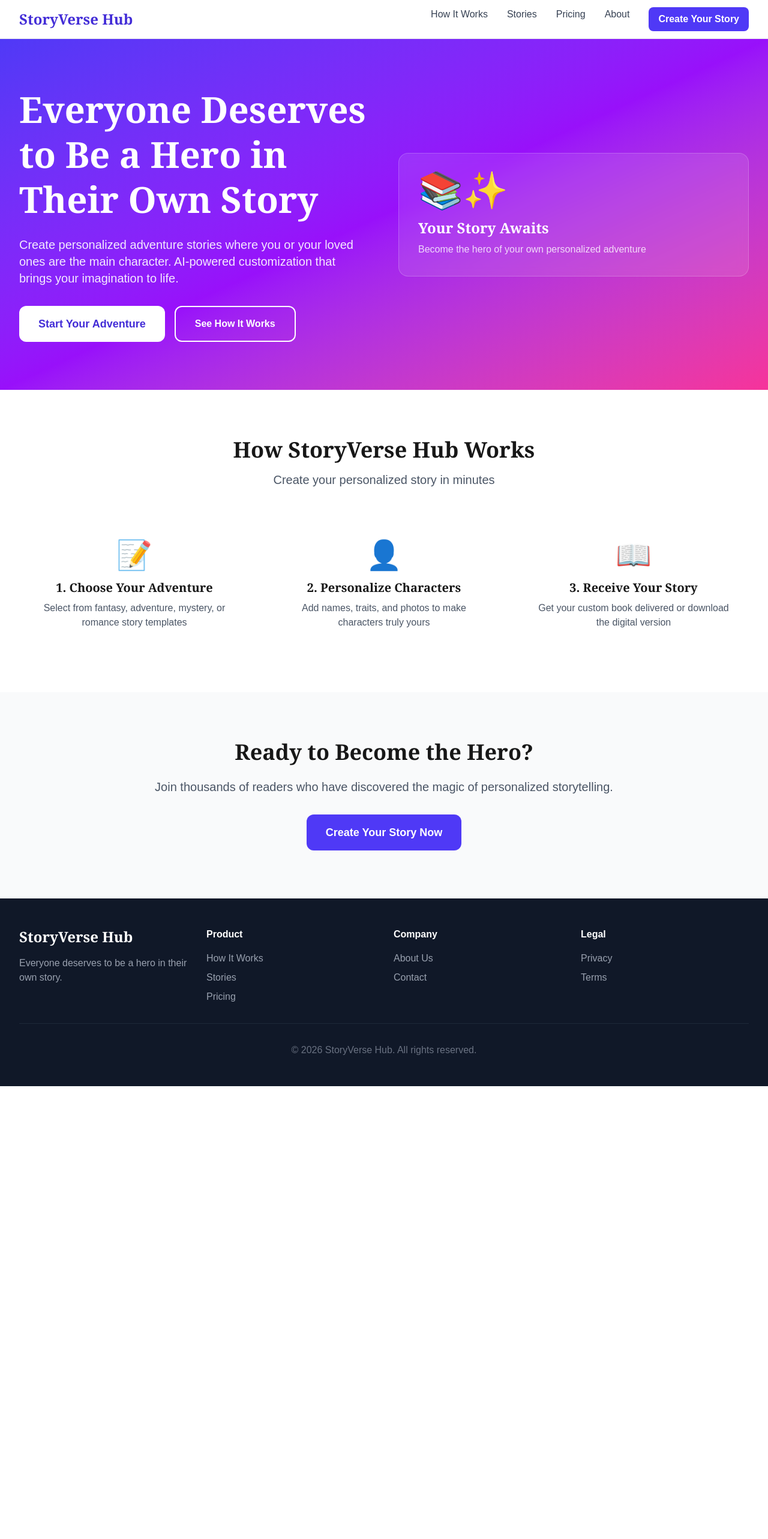
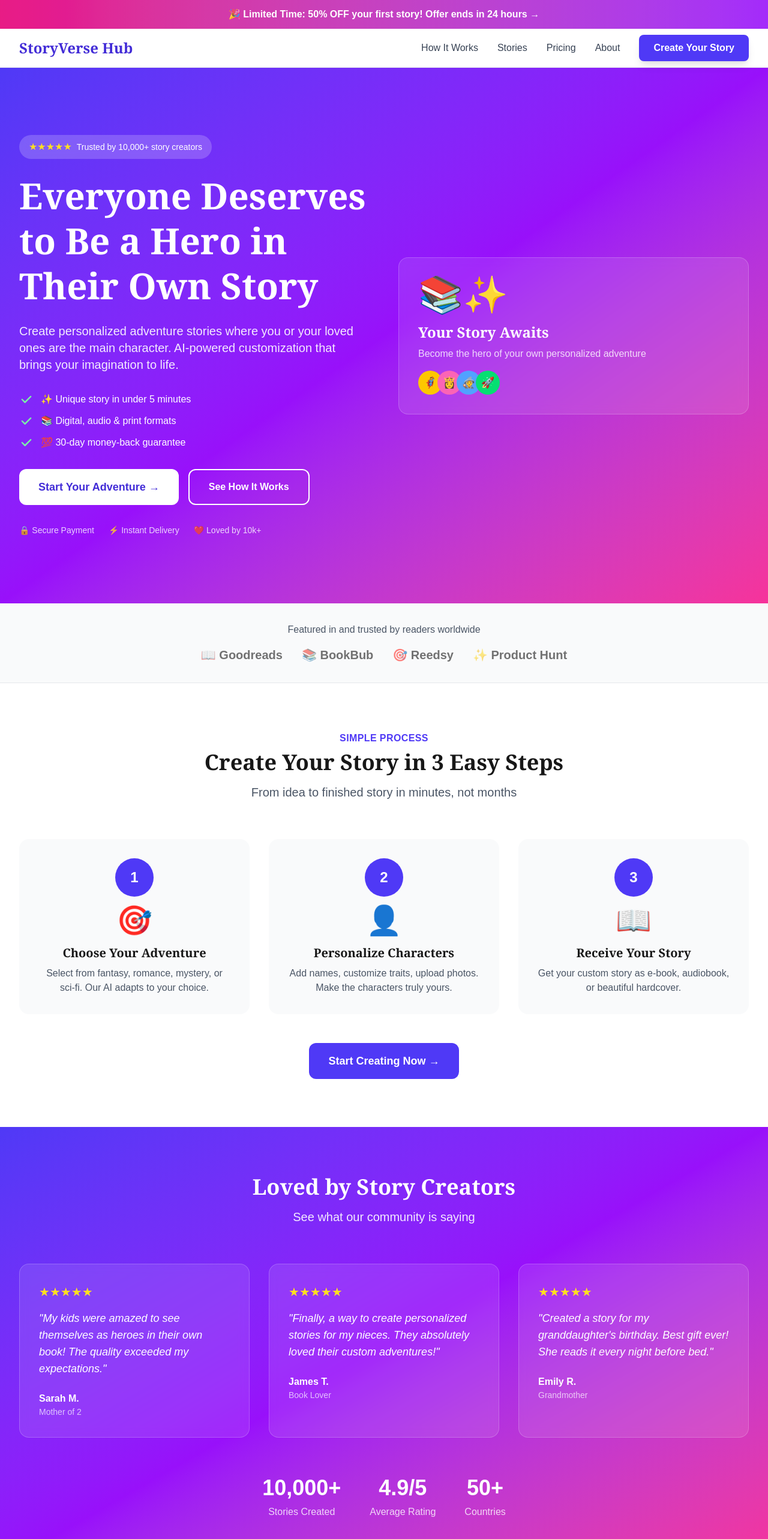
Before and after one commit to kaithebot/storyverse-hub, a Next.js app: page / in a window 1280 px wide. Shown: the top 2566 px of the page at 60% size. Before the commit the page ends 1811 px from the top, so only its background shows below. Built offline with nearby package versions, Linux system fonts and the light colour scheme.

Commit message:
v1.1.0: Major improvements - urgency banners, social proof, testimonials, trust badges

```diff
--- a/src/app/page.tsx
+++ b/src/app/page.tsx
@@ -3,6 +3,11 @@ import Link from 'next/link';
 export default function Home() {
   return (
     <main className="min-h-screen">
+      {/* Announcement Bar - URGENCY */}
+      <div className="bg-gradient-to-r from-pink-600 to-purple-600 text-white text-center py-3 px-4 font-semibold animate-pulse">
+        🎉 Limited Time: 50% OFF your first story! Offer ends in 24 hours →
+      </div>
+
       {/* Navigation */}
       <nav className="bg-white border-b border-gray-200 sticky top-0 z-50">
         <div className="max-w-7xl mx-auto px-4 sm:px-6 lg:px-8">
@@ -10,12 +15,20 @@ export default function Home() {
             <Link href="/" className="font-serif text-2xl font-bold text-indigo-700">
               StoryVerse Hub
             </Link>
-            <div className="hidden md:flex space-x-8">
-              <Link href="/how-it-works" className="text-gray-700 hover:text-indigo-600 font-medium">How It Works</Link>
-              <Link href="/stories" className="text-gray-700 hover:text-indigo-600 font-medium">Stories</Link>
-              <Link href="/pricing" className="text-gray-700 hover:text-indigo-600 font-medium">Pricing</Link>
-              <Link href="/about" className="text-gray-700 hover:text-indigo-600 font-medium">About</Link>
-              <Link href="/create" className="bg-indigo-600 text-white px-4 py-2 rounded-lg font-semibold hover:bg-indigo-700">
+
+            {/* Mobile Menu Button */}
+            <button className="md:hidden p-2">
+              <svg className="w-6 h-6" fill="none" stroke="currentColor" viewBox="0 0 24 24">
+                <path strokeLinecap="round" strokeLinejoin="round" strokeWidth={2} d="M4 6h16M4 12h16M4 18h16" />
+              </svg>
+            </button>
+
+            <div className="hidden md:flex space-x-8 items-center">
+              <Link href="/how-it-works" className="text-gray-700 hover:text-indigo-600 font-medium transition">How It Works</Link>
+              <Link href="/stories" className="text-gray-700 hover:text-indigo-600 font-medium transition">Stories</Link>
+              <Link href="/pricing" className="text-gray-700 hover:text-indigo-600 font-medium transition">Pricing</Link>
+              <Link href="/about" className="text-gray-700 hover:text-indigo-600 font-medium transition">About</Link>
+              <Link href="/create" className="bg-indigo-600 text-white px-6 py-2.5 rounded-lg font-semibold hover:bg-indigo-700 transition shadow-lg hover:shadow-xl">
                 Create Your Story
               </Link>
             </div>
@@ -24,10 +37,16 @@ export default function Home() {
       </nav>
 
       {/* Hero Section */}
-      <section className="bg-gradient-to-br from-indigo-600 via-purple-600 to-pink-500 text-white py-20">
+      <section className="bg-gradient-to-br from-indigo-600 via-purple-600 to-pink-500 text-white py-20 lg:py-28">
         <div className="max-w-7xl mx-auto px-4 sm:px-6 lg:px-8">
           <div className="grid md:grid-cols-2 gap-12 items-center">
             <div>
+              {/* Social Proof Badge */}
+              <div className="inline-flex items-center gap-2 bg-white/20 backdrop-blur-sm px-4 py-2 rounded-full mb-6">
+                <span className="text-yellow-300">★★★★★</span>
+                <span className="text-sm font-medium">Trusted by 10,000+ story creators</span>
+              </div>
+
               <h1 className="font-serif text-5xl md:text-6xl font-bold leading-tight mb-6">
                 Everyone Deserves to Be a Hero in Their Own Story
               </h1>
@@ -35,70 +54,199 @@ export default function Home() {
                 Create personalized adventure stories where you or your loved ones are the main character.
                 AI-powered customization that brings your imagination to life.
               </p>
+
+              {/* Benefits */}
+              <div className="space-y-3 mb-8">
+                <div className="flex items-center gap-3">
+                  <svg className="w-6 h-6 text-green-300" fill="currentColor" viewBox="0 0 20 20">
+                    <path fillRule="evenodd" d="M16.707 5.293a1 1 0 010 1.414l-8 8a1 1 0 01-1.414 0l-4-4a1 1 0 011.414-1.414L8 12.586l7.293-7.293a1 1 0 011.414 0z" clipRule="evenodd" />
+                  </svg>
+                  <span>✨ Unique story in under 5 minutes</span>
+                </div>
+                <div className="flex items-center gap-3">
+                  <svg className="w-6 h-6 text-green-300" fill="currentColor" viewBox="0 0 20 20">
+                    <path fillRule="evenodd" d="M16.707 5.293a1 1 0 010 1.414l-8 8a1 1 0 01-1.414 0l-4-4a1 1 0 011.414-1.414L8 12.586l7.293-7.293a1 1 0 011.414 0z" clipRule="evenodd" />
+                  </svg>
+                  <span>📚 Digital, audio & print formats</span>
+                </div>
+                <div className="flex items-center gap-3">
+                  <svg className="w-6 h-6 text-green-300" fill="currentColor" viewBox="0 0 20 20">
+                    <path fillRule="evenodd" d="M16.707 5.293a1 1 0 010 1.414l-8 8a1 1 0 01-1.414 0l-4-4a1 1 0 011.414-1.414L8 12.586l7.293-7.293a1 1 0 011.414 0z" clipRule="evenodd" />
+                  </svg>
+                  <span>💯 30-day money-back guarantee</span>
+                </div>
+              </div>
+
               <div className="flex flex-wrap gap-4">
-                <Link href="/create" className="bg-white text-indigo-700 px-8 py-4 rounded-xl font-bold text-lg hover:shadow-xl transition">
-                  Start Your Adventure
+                <Link href="/create" className="bg-white text-indigo-700 px-8 py-4 rounded-xl font-bold text-lg hover:shadow-xl hover:scale-105 transition transform">
+                  Start Your Adventure →
                 </Link>
                 <Link href="/how-it-works" className="border-2 border-white text-white px-8 py-4 rounded-xl font-semibold hover:bg-white/10 transition">
                   See How It Works
                 </Link>
               </div>
+
+              {/* Trust Badges */}
+              <div className="flex items-center gap-6 mt-8 text-sm text-white/80">
+                <span>🔒 Secure Payment</span>
+                <span>⚡ Instant Delivery</span>
+                <span>❤️ Loved by 10k+</span>
+              </div>
             </div>
+
             <div className="hidden md:block">
-              <div className="bg-white/10 backdrop-blur-sm p-8 rounded-2xl border border-white/20">
+              <div className="bg-white/10 backdrop-blur-sm p-8 rounded-2xl border border-white/20 transform hover:scale-105 transition">
                 <div className="text-6xl mb-4">📚✨</div>
                 <h3 className="font-serif text-2xl font-bold mb-2">Your Story Awaits</h3>
-                <p className="text-white/80">Become the hero of your own personalized adventure</p>
+                <p className="text-white/80 mb-4">Become the hero of your own personalized adventure</p>
+                <div className="flex -space-x-2">
+                  <div className="w-10 h-10 rounded-full bg-yellow-400 flex items-center justify-center text-lg">🦸</div>
+                  <div className="w-10 h-10 rounded-full bg-pink-400 flex items-center justify-center text-lg">👸</div>
+                  <div className="w-10 h-10 rounded-full bg-blue-400 flex items-center justify-center text-lg">🧙</div>
+                  <div className="w-10 h-10 rounded-full bg-green-400 flex items-center justify-center text-lg">🚀</div>
+                </div>
               </div>
             </div>
           </div>
         </div>
       </section>
 
-      {/* Features */}
+      {/* Trust Bar */}
+      <section className="bg-gray-50 py-8 border-b border-gray-200">
+        <div className="max-w-7xl mx-auto px-4 text-center">
+          <p className="text-gray-600 mb-4">Featured in and trusted by readers worldwide</p>
+          <div className="flex flex-wrap justify-center gap-8 opacity-60">
+            <span className="font-bold text-xl">📖 Goodreads</span>
+            <span className="font-bold text-xl">📚 BookBub</span>
+            <span className="font-bold text-xl">🎯 Reedsy</span>
+            <span className="font-bold text-xl">✨ Product Hunt</span>
+          </div>
+        </div>
+      </section>
+
+      {/* How It Works */}
       <section className="py-20 bg-white">
         <div className="max-w-7xl mx-auto px-4 sm:px-6 lg:px-8">
           <div className="text-center mb-16">
-            <h2 className="font-serif text-4xl font-bold mb-4">How StoryVerse Hub Works</h2>
-            <p className="text-xl text-gray-600">Create your personalized story in minutes</p>
+            <span className="text-indigo-600 font-semibold tracking-wide uppercase">Simple Process</span>
+            <h2 className="font-serif text-4xl font-bold mt-2 mb-4">Create Your Story in 3 Easy Steps</h2>
+            <p className="text-xl text-gray-600">From idea to finished story in minutes, not months</p>
           </div>
+
           <div className="grid md:grid-cols-3 gap-8">
-            <div className="text-center p-6">
-              <div className="text-5xl mb-4">📝</div>
-              <h3 className="font-serif text-xl font-bold mb-2">1. Choose Your Adventure</h3>
-              <p className="text-gray-600">Select from fantasy, adventure, mystery, or romance story templates</p>
+            {[
+              { step: '1', icon: '🎯', title: 'Choose Your Adventure', desc: 'Select from fantasy, romance, mystery, or sci-fi. Our AI adapts to your choice.' },
+              { step: '2', icon: '👤', title: 'Personalize Characters', desc: 'Add names, customize traits, upload photos. Make the characters truly yours.' },
+              { step: '3', icon: '📖', title: 'Receive Your Story', desc: 'Get your custom story as e-book, audiobook, or beautiful hardcover.' },
+            ].map((item, i) => (
+              <div key={i} className="bg-gray-50 p-8 rounded-2xl text-center hover:shadow-xl hover:-translate-y-2 transition group">
+                <div className="w-16 h-16 bg-indigo-600 text-white rounded-full flex items-center justify-center text-2xl font-bold mx-auto mb-4 group-hover:scale-110 transition">
+                  {item.step}
+                </div>
+                <div className="text-5xl mb-4">{item.icon}</div>
+                <h3 className="font-serif text-xl font-bold mb-2">{item.title}</h3>
+                <p className="text-gray-600">{item.desc}</p>
+              </div>
+            ))}
+          </div>
+
+          <div className="text-center mt-12">
+            <Link href="/create" className="bg-indigo-600 text-white px-8 py-4 rounded-xl font-bold text-lg hover:bg-indigo-700 transition inline-block">
+              Start Creating Now →
+            </Link>
+          </div>
+        </div>
+      </section>
+
+      {/* Social Proof / Testimonials */}
+      <section className="py-20 bg-gradient-to-br from-indigo-600 via-purple-600 to-pink-500 text-white">
+        <div className="max-w-7xl mx-auto px-4 sm:px-6 lg:px-8">
+          <div className="text-center mb-16">
+            <h2 className="font-serif text-4xl font-bold mb-4">Loved by Story Creators</h2>
+            <p className="text-xl text-white/90">See what our community is saying</p>
+          </div>
+
+          <div className="grid md:grid-cols-3 gap-8">
+            {[
+              { name: "Sarah M.", role: "Mother of 2", text: "My kids were amazed to see themselves as heroes in their own book! The quality exceeded my expectations." },
+              { name: "James T.", role: "Book Lover", text: "Finally, a way to create personalized stories for my nieces. They absolutely loved their custom adventures!" },
+              { name: "Emily R.", role: "Grandmother", text: "Created a story for my granddaughter's birthday. Best gift ever! She reads it every night before bed." },
+            ].map((review, i) => (
+              <div key={i} className="bg-white/10 backdrop-blur-sm p-8 rounded-2xl border border-white/20">
+                <div className="text-yellow-300 text-xl mb-4">★★★★★</div>
+                <p className="text-lg mb-6 italic">"{review.text}"</p>
+                <div className="font-semibold">{review.name}</div>
+                <div className="text-white/70 text-sm">{review.role}</div>
+              </div>
+            ))}
+          </div>
+
+          {/* Stats */}
+          <div className="flex flex-wrap justify-center gap-12 mt-16 text-center">
+            <div>
+              <div className="text-4xl font-bold mb-2">10,000+</div>
+              <div className="text-white/80">Stories Created</div>
             </div>
-            <div className="text-center p-6">
-              <div className="text-5xl mb-4">👤</div>
-              <h3 className="font-serif text-xl font-bold mb-2">2. Personalize Characters</h3>
-              <p className="text-gray-600">Add names, traits, and photos to make characters truly yours</p>
+            <div>
+              <div className="text-4xl font-bold mb-2">4.9/5</div>
+              <div className="text-white/80">Average Rating</div>
             </div>
-            <div className="text-center p-6">
-              <div className="text-5xl mb-4">📖</div>
-              <h3 className="font-serif text-xl font-bold mb-2">3. Receive Your Story</h3>
-              <p className="text-gray-600">Get your custom book delivered or download the digital version</p>
+            <div>
+              <div className="text-4xl font-bold mb-2">50+</div>
+              <div className="text-white/80">Countries</div>
             </div>
           </div>
         </div>
       </section>
 
-      {/* CTA */}
+      {/* Pricing Preview */}
       <section className="py-20 bg-gray-50">
+        <div className="max-w-7xl mx-auto px-4 sm:px-6 lg:px-8 text-center">
+          <h2 className="font-serif text-4xl font-bold mb-4">Choose Your Format</h2>
+          <p className="text-xl text-gray-600 mb-12">Digital, audio, or printed - your story, your way</p>
+
+          <div className="grid md:grid-cols-3 gap-8 max-w-5xl mx-auto">
+            <div className="bg-white p-8 rounded-2xl shadow-lg">
+              <h3 className="font-serif text-2xl font-bold mb-2">Digital</h3>
+              <div className="text-4xl font-bold text-indigo-600 mb-4">€9.99</div>
+              <p className="text-gray-600 mb-6">PDF & EPUB formats</p>
+              <Link href="/create" className="block w-full bg-gray-100 text-gray-800 py-3 rounded-lg font-semibold hover:bg-gray-200 transition">Choose Digital</Link>
+            </div>
+            <div className="bg-white p-8 rounded-2xl shadow-xl border-2 border-indigo-600 relative transform scale-105">
+              <div className="absolute -top-4 left-1/2 -translate-x-1/2 bg-indigo-600 text-white px-4 py-1 rounded-full text-sm font-semibold">Most Popular</div>
+              <h3 className="font-serif text-2xl font-bold mb-2">Premium</h3>
+              <div className="text-4xl font-bold text-indigo-600 mb-4">€24.99</div>
+              <p className="text-gray-600 mb-6">Digital + Audiobook</p>
+              <Link href="/create" className="block w-full bg-indigo-600 text-white py-3 rounded-lg font-semibold hover:bg-indigo-700 transition">Choose Premium</Link>
+            </div>
+            <div className="bg-white p-8 rounded-2xl shadow-lg">
+              <h3 className="font-serif text-2xl font-bold mb-2">Collector</h3>
+              <div className="text-4xl font-bold text-indigo-600 mb-4">€49.99</div>
+              <p className="text-gray-600 mb-6">Hardcover book + All digital</p>
+              <Link href="/create" className="block w-full bg-gray-100 text-gray-800 py-3 rounded-lg font-semibold hover:bg-gray-200 transition">Choose Collector</Link>
+            </div>
+          </div>
+        </div>
+      </section>
+
+      {/* Final CTA */}
+      <section className="py-20 bg-white">
         <div className="max-w-4xl mx-auto px-4 text-center">
-          <h2 className="font-serif text-4xl font-bold mb-6">Ready to Become the Hero?</h2>
-          <p className="text-xl text-gray-600 mb-8">
-            Join thousands of readers who have discovered the magic of personalized storytelling.
-          </p>
-          <Link href="/create" className="bg-indigo-600 text-white px-8 py-4 rounded-xl font-bold text-lg hover:bg-indigo-700 transition inline-block">
-            Create Your Story Now
-          </Link>
+          <div className="bg-gradient-to-br from-indigo-600 to-purple-700 rounded-3xl p-12 text-white">
+            <h2 className="font-serif text-4xl font-bold mb-4">Ready to Write Your Story?</h2>
+            <p className="text-xl mb-8 text-white/90">Join 10,000+ story creators who brought their imagination to life</p>
+            <Link href="/create" className="bg-white text-indigo-700 px-8 py-4 rounded-xl font-bold text-lg hover:shadow-xl hover:scale-105 transition transform inline-block">
+              Create Your Story Now →
+            </Link>
+            <p className="mt-6 text-white/80 text-sm">🎉 50% OFF for a limited time • 30-day guarantee • Instant delivery</p>
+          </div>
         </div>
       </section>
 
       {/* Footer */}
-      <footer className="bg-gray-900 text-white py-12">
+      <footer className="bg-gray-900 text-white py-16">
         <div className="max-w-7xl mx-auto px-4 sm:px-6 lg:px-8">
-          <div className="grid md:grid-cols-4 gap-8">
+          <div className="grid md:grid-cols-4 gap-8 mb-12">
             <div>
               <h3 className="font-serif text-2xl font-bold mb-4">StoryVerse Hub</h3>
               <p className="text-gray-400">Everyone deserves to be a hero in their own story.</p>
@@ -106,28 +254,28 @@ export default function Home() {
             <div>
               <h4 className="font-semibold mb-4">Product</h4>
               <ul className="space-y-2 text-gray-400">
-                <li><Link href="/how-it-works" className="hover:text-white">How It Works</Link></li>
-                <li><Link href="/stories" className="hover:text-white">Stories</Link></li>
-                <li><Link href="/pricing" className="hover:text-white">Pricing</Link></li>
+                <li><Link href="/how-it-works" className="hover:text-white transition">How It Works</Link></li>
+                <li><Link href="/pricing" className="hover:text-white transition">Pricing</Link></li>
+                <li><Link href="/create" className="hover:text-white transition">Create Story</Link></li>
               </ul>
             </div>
             <div>
               <h4 className="font-semibold mb-4">Company</h4>
               <ul className="space-y-2 text-gray-400">
-                <li><Link href="/about" className="hover:text-white">About Us</Link></li>
-                <li><Link href="/contact" className="hover:text-white">Contact</Link></li>
+                <li><Link href="/about" className="hover:text-white transition">About Us</Link></li>
+                <li><Link href="/contact" className="hover:text-white transition">Contact</Link></li>
               </ul>
             </div>
             <div>
               <h4 className="font-semibold mb-4">Legal</h4>
               <ul className="space-y-2 text-gray-400">
-                <li><Link href="/privacy" className="hover:text-white">Privacy</Link></li>
-                <li><Link href="/terms" className="hover:text-white">Terms</Link></li>
+                <li><Link href="/privacy" className="hover:text-white transition">Privacy</Link></li>
+                <li><Link href="/terms" className="hover:text-white transition">Terms</Link></li>
               </ul>
             </div>
           </div>
-          <div className="border-t border-gray-800 mt-8 pt-8 text-center text-gray-500">
-            <p>&copy; 2026 StoryVerse Hub. All rights reserved.</p>
+          <div className="border-t border-gray-800 pt-8 text-center text-gray-500">
+            <p>&copy; 2026 StoryVerse Hub v1.0.0. All rights reserved.</p>
           </div>
         </div>
       </footer>
```
Also changed, not shown: 72 other files (tests, documents, lock files or other folders).
